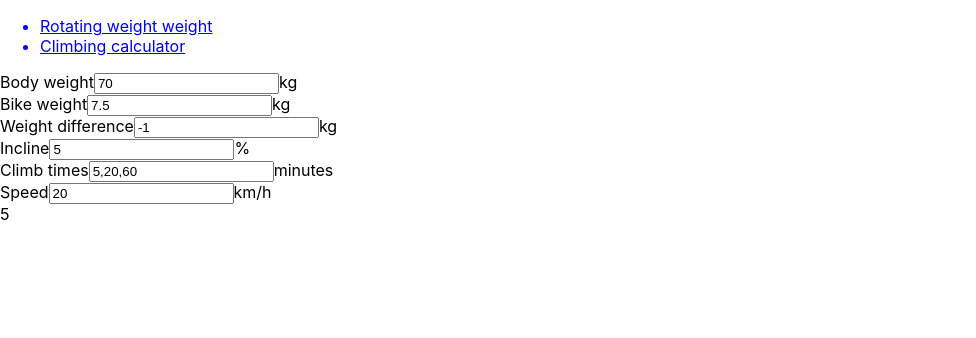
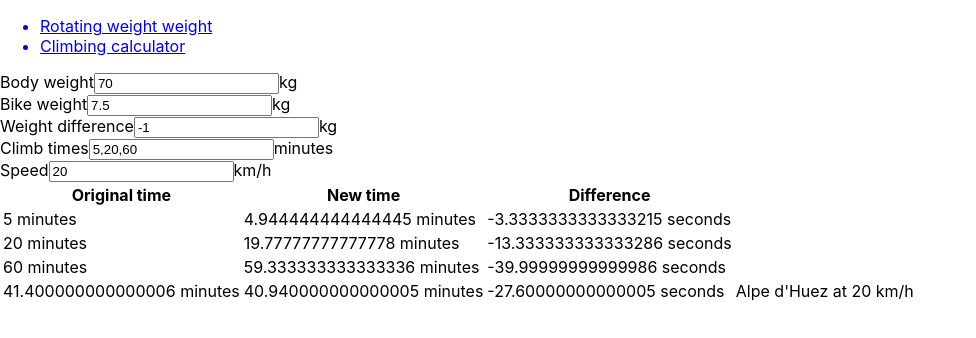
Before and after one commit to kimsappi/bikecalcs, a React (Create React App) app: page /climbing_calculator in a window 1280 px wide. Shown: the top 338 px of the page, without its empty margins (0-976 px from the left). Built offline with nearby package versions, Linux system fonts and the light colour scheme.

Commit message:
Climbing weight calc implemented

```diff
--- a/src/components/ClimbingWeightCalculator.tsx
+++ b/src/components/ClimbingWeightCalculator.tsx
@@ -1,19 +1,81 @@
 import React, {useState} from 'react';
 import IVariableDataObject from '../interfaces/IVariableDataObject';
+import IClimbDataObject from '../interfaces/IClimbDataObject';
 import VariableNames from '../enums/VariableNames';
 import VariableDataObjectInputs from './VariableDataObjectInputs';
 import GetInputDataObjectValueFromArray from '../functions/GetInputDataObjectValueFromArray';
+
+const ClimbingWeightCalculatorOutputTableRow = ({climbData}: {climbData: IClimbDataObject}) => {
+	const differenceStr = Math.abs(climbData.difference) > 120 ?
+		(climbData.difference / 60).toString().concat(' minutes') :
+		climbData.difference.toString().concat(' seconds');
+	return (
+		<>
+			<td>
+				{climbData.climbTime} minutes
+			</td>
+			<td>
+				{climbData.newClimbTime} minutes
+			</td>
+			<td>
+				{differenceStr}
+			</td>
+		</>
+	);
+};
+
+const ClimbingWeightCalculatorOutputTable = ({originalWeight, newWeight, climbTimes, speed}:
+	{originalWeight: number, newWeight: number, climbTimes: Array<number>, speed: number}) => {
+
+	const climbData: Array<IClimbDataObject> = climbTimes
+		.map(time => {
+			return {
+				climbTime: time,
+				newClimbTime: time * newWeight / originalWeight,
+				difference: (time * newWeight / originalWeight - time) * 60
+			};
+		});
+
+	/* Data for Alpe d'Huez climb as a reference */
+	const alpeClimbTime = 13.8 / speed * 60;
+	const alpeClimbData: IClimbDataObject = {
+		climbTime: alpeClimbTime,
+		newClimbTime: alpeClimbTime * newWeight / originalWeight,
+		difference: (alpeClimbTime * newWeight / originalWeight - alpeClimbTime) * 60
+	};
+
+	return (
+		<table>
+			<thead>
+				<tr>
+					<th>Original time</th>
+					<th>New time</th>
+					<th>Difference</th>
+				</tr>
+			</thead>
+			<tbody>
+				{climbData.map(climbData =>
+				<tr key={Math.random().toString()}>
+					<ClimbingWeightCalculatorOutputTableRow climbData={climbData} />
+				</tr>)}
+				<tr>
+					<ClimbingWeightCalculatorOutputTableRow climbData={alpeClimbData} />
+					<td>Alpe d'Huez at {speed} km/h</td>
+				</tr>
+			</tbody>
+		</table>
+	);
+};
 
 const ClimbingWeightCalculatorOutputs = ({inputData}: {inputData: Array<IVariableDataObject>}) => {
 	const bikeWeight = Number(GetInputDataObjectValueFromArray(inputData, VariableNames.speed));
 	const bodyWeight =  Number(GetInputDataObjectValueFromArray(inputData, VariableNames.bodyWeight));
 	const weightDifference =  Number(GetInputDataObjectValueFromArray(inputData, VariableNames.weightDifference));
-	const incline =  Number(GetInputDataObjectValueFromArray(inputData, VariableNames.incline));
 	const speed =  Number(GetInputDataObjectValueFromArray(inputData, VariableNames.speed));
 	const climbTimes = GetInputDataObjectValueFromArray(inputData, VariableNames.climbTimes);
 
 	// Check the input values are numbers
-	const checkInput = [bikeWeight, bodyWeight, weightDifference, incline, speed].filter(datum => isNaN(datum));
+	const checkInput = [bikeWeight, bodyWeight, weightDifference, speed].filter(datum => isNaN(datum));
 	if (checkInput.length > 0)
 		return (<div>Please enter valid numbers!</div>);
 
@@ -27,14 +89,20 @@ const ClimbingWeightCalculatorOutputs = ({inputData}: {inputData: Array<IVariabl
 	if (!climbTimesArray.length)
 		return (<div>Please enter at least one valid climb time!</div>);
 
-	return (<div>{climbTimesArray[0]}</div>);
+	return (
+		<ClimbingWeightCalculatorOutputTable
+			originalWeight={bikeWeight + bodyWeight}
+			newWeight={bikeWeight + bodyWeight + weightDifference}
+			climbTimes={climbTimesArray}
+			speed={speed}
+		/>
+	);
 };
 
 const ClimbingWeightCalculator = () => {
 	const [bodyWeight, setBodyWeight] = useState('70');
 	const [bikeWeight, setBikeWeight] = useState('7.5');
 	const [weightDifference, setWeightDifference] = useState('-1');
-	const [incline, setIncline] = useState('5');
 	const [climbTimes, setClimbTimes] = useState('5,20,60');
 	const [speed, setSpeed] = useState('20');
 
@@ -42,7 +110,6 @@ const ClimbingWeightCalculator = () => {
 		{name: 'Body weight', value: bodyWeight, setFunction: setBodyWeight, unit: 'kg', variableName: VariableNames.bodyWeight},
 		{name: 'Bike weight', value: bikeWeight, setFunction: setBikeWeight, unit: 'kg', variableName: VariableNames.bikeWeight},
 		{name: 'Weight difference', value: weightDifference, setFunction: setWeightDifference, unit: 'kg', variableName: VariableNames.weightDifference},
-		{name: 'Incline', value: incline, setFunction: setIncline, unit: '%', variableName: VariableNames.incline},
 		{name: 'Climb times', value: climbTimes, setFunction: setClimbTimes, unit: 'minutes', variableName: VariableNames.climbTimes},
 		{name: 'Speed', value: speed, setFunction: setSpeed, unit: 'km/h', variableName: VariableNames.speed}
 	];
--- a/src/enums/VariableNames.tsx
+++ b/src/enums/VariableNames.tsx
@@ -8,7 +8,6 @@ enum VariableNames {
 	rotationalPower,
 	translationalPower,
 	weightDifference,
-	incline,
 	climbTimes
 }
 
--- /dev/null
+++ b/src/interfaces/IClimbDataObject.tsx
@@ -0,0 +1,7 @@
+interface IClimbDataObject {
+	climbTime: number,
+	newClimbTime: number,
+	difference: number
+};
+
+export default IClimbDataObject;
```
